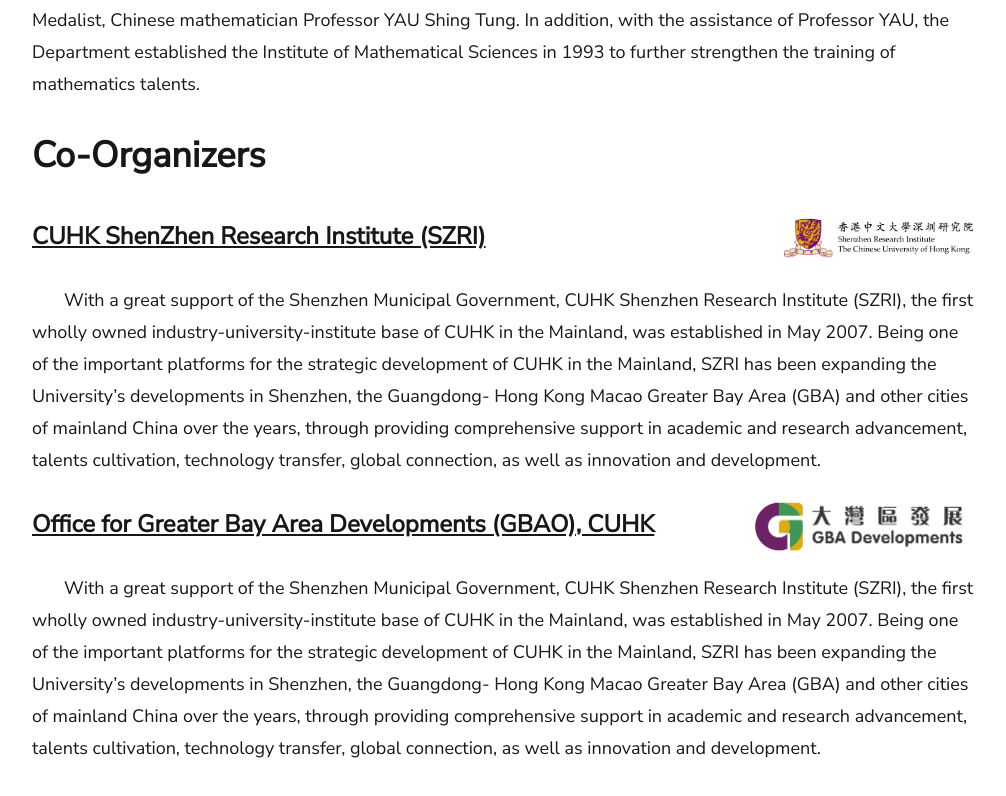
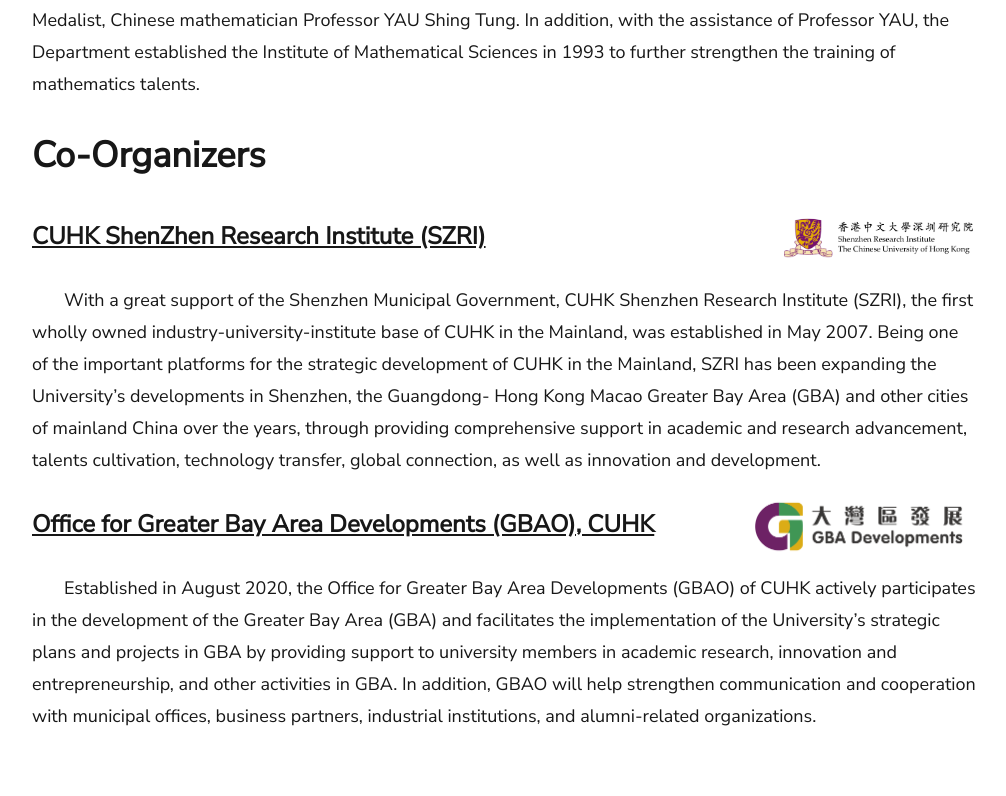
Before and after one commit to aymichael/tpymt, a Next.js app: page /organizers in a window 1280 px wide. Shown: the part 788-1584 px from the top of the page, without its empty margins (136-1142 px from the left). Built offline with nearby package versions, Linux system fonts and the light colour scheme.

Commit message:
fix content

```diff
--- a/app/organizers/page.js
+++ b/app/organizers/page.js
@@ -49,7 +49,7 @@ export default function OrganizersPage() {
                 />
             </div>
             <p className="mb-2 indent-8 text-base md:text-lg/8">
-                With a great support of the Shenzhen Municipal Government, CUHK Shenzhen Research Institute (SZRI), the first wholly owned industry-university-institute base of CUHK in the Mainland, was established in May 2007. Being one of the important platforms for the strategic development of CUHK in the Mainland, SZRI has been expanding the University’s developments in Shenzhen, the Guangdong- Hong Kong Macao Greater Bay Area (GBA) and other cities of mainland China over the years, through providing comprehensive support in academic and research advancement, talents cultivation, technology transfer, global connection, as well as innovation and development.
+                Established in August 2020, the Office for Greater Bay Area Developments (GBAO) of CUHK actively participates in the development of the Greater Bay Area (GBA) and facilitates the implementation of the University’s strategic plans and projects in GBA by providing support to university members in academic research, innovation and entrepreneurship, and other activities in GBA. In addition, GBAO will help strengthen communication and cooperation with municipal offices, business partners, industrial institutions, and alumni-related organizations.
             </p>
         </div>
     );
```
